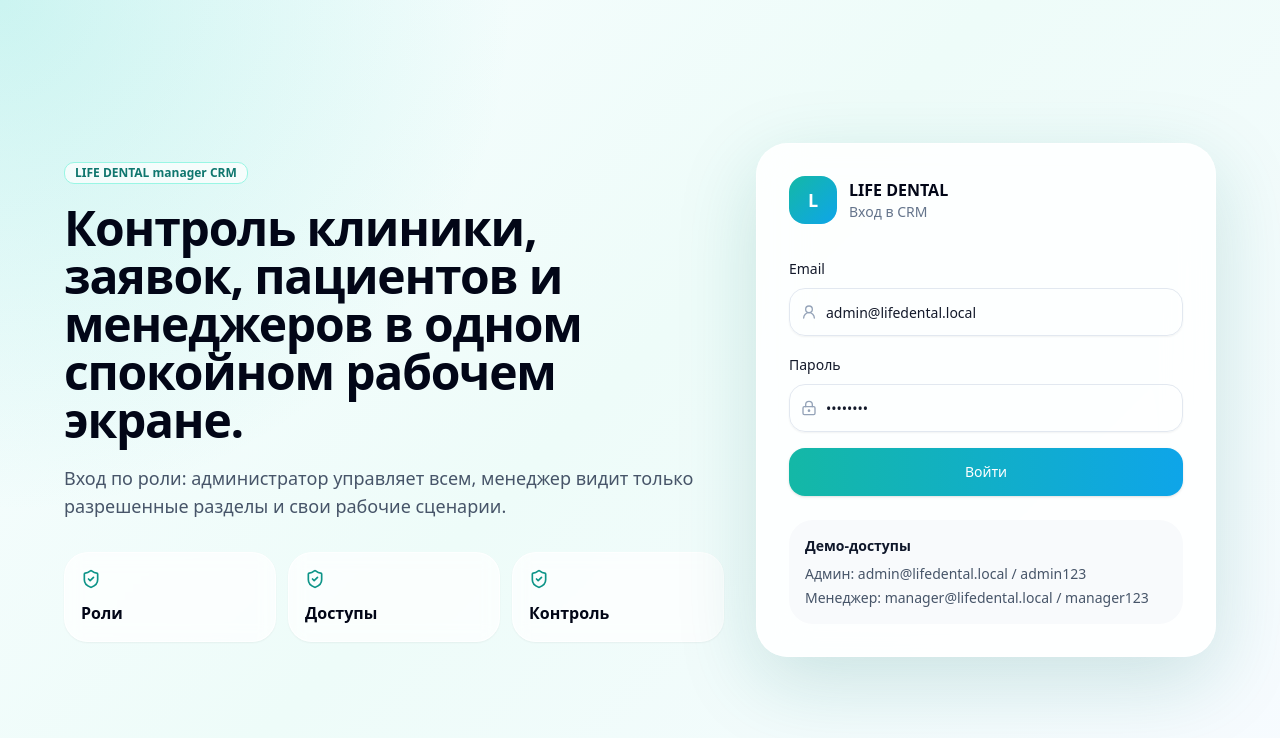
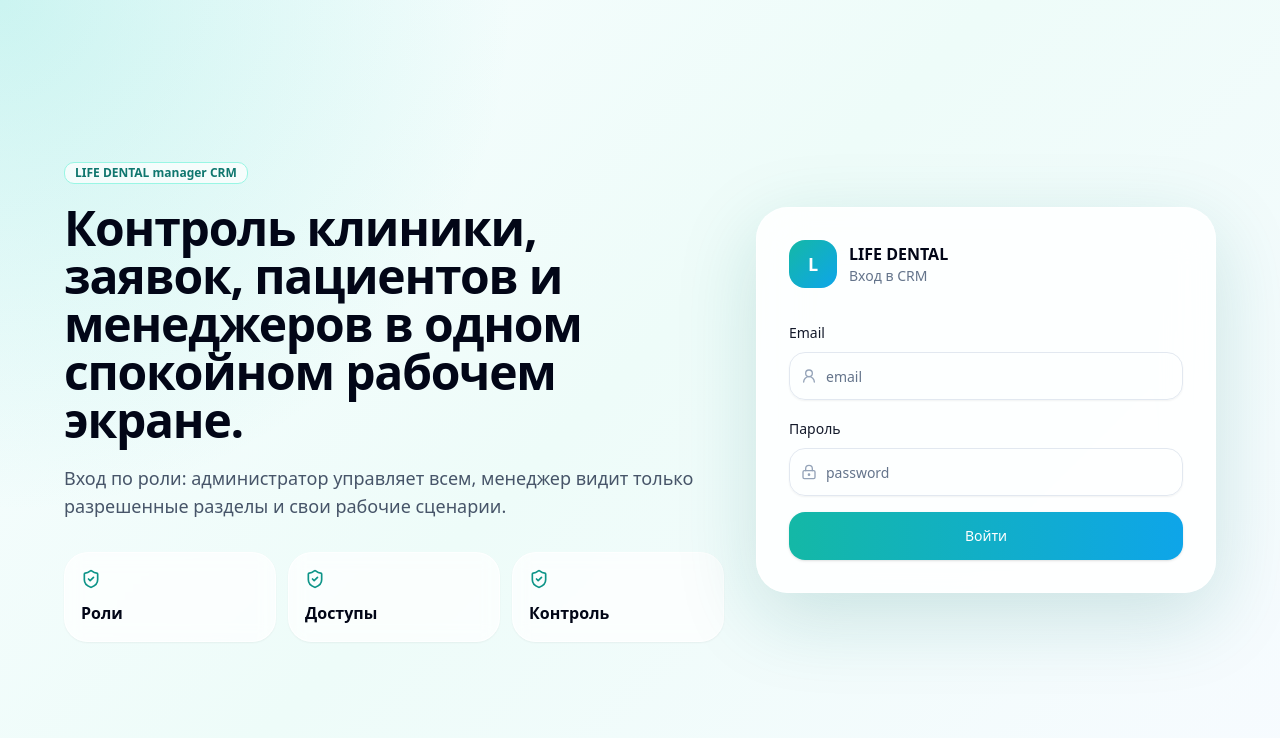
Before and after one commit to moldweb90-ship-it/crmfinal, a Next.js app: page /login in a window 1280 px wide. Shown: the top 738 px of the page. Built offline with nearby package versions, Linux system fonts and the light colour scheme; no server answers; what @insforge/sdk would draw is missing.

Commit message:
Hide demo login credentials

```diff
--- a/app/login/page.tsx
+++ b/app/login/page.tsx
@@ -12,8 +12,8 @@
 export default function LoginPage() {
   const router = useRouter()
   const { login } = useAuth()
-  const [email, setEmail] = useState('admin@lifedental.local')
-  const [password, setPassword] = useState('admin123')
+  const [email, setEmail] = useState('')
+  const [password, setPassword] = useState('')
   const [loading, setLoading] = useState(false)
   const [error, setError] = useState('')
 
@@ -65,14 +65,14 @@
               <Label>Email</Label>
               <div className="relative">
                 <UserRound className="absolute left-3 top-1/2 h-4 w-4 -translate-y-1/2 text-slate-400" />
-                <Input value={email} onChange={(event) => setEmail(event.target.value)} className="h-12 rounded-2xl pl-9" />
+                <Input value={email} onChange={(event) => setEmail(event.target.value)} placeholder="email" className="h-12 rounded-2xl pl-9" />
               </div>
             </div>
             <div className="space-y-2">
               <Label>Пароль</Label>
               <div className="relative">
                 <LockKeyhole className="absolute left-3 top-1/2 h-4 w-4 -translate-y-1/2 text-slate-400" />
-                <Input type="password" value={password} onChange={(event) => setPassword(event.target.value)} className="h-12 rounded-2xl pl-9" />
+                <Input type="password" value={password} onChange={(event) => setPassword(event.target.value)} placeholder="password" className="h-12 rounded-2xl pl-9" />
               </div>
             </div>
             {error && <div className="rounded-2xl border border-rose-200 bg-rose-50 px-4 py-3 text-sm text-rose-700">{error}</div>}
@@ -82,13 +82,6 @@
             </Button>
           </form>
 
-          <div className="mt-6 rounded-3xl bg-slate-50 p-4 text-sm text-slate-600">
-            <div className="font-semibold text-slate-900">Демо-доступы</div>
-            <div className="mt-2 space-y-1">
-              <div>Админ: admin@lifedental.local / admin123</div>
-              <div>Менеджер: manager@lifedental.local / manager123</div>
-            </div>
-          </div>
         </section>
       </div>
     </main>
```
